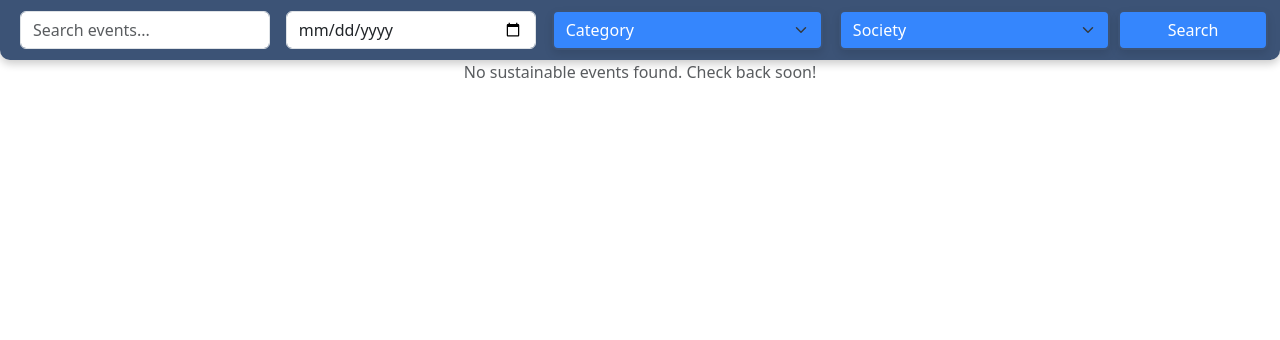
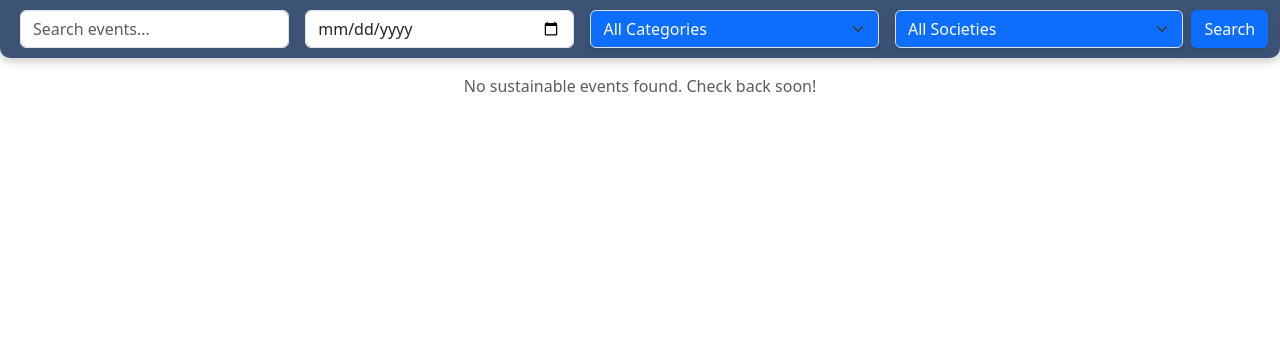
Before and after one commit to ms1498/groupSoftwareProject, a Django app: page /discover in a window 1280 px wide. Shown: the part 83-423 px from the top of the page. Run offline with Django 5.2, Linux system fonts and the light colour scheme; data that the repository does not hold is empty; some libraries are stand-ins or nearby versions.

Commit message:
filters
the website now properly searches the database based on the filers

```diff
--- a/app/templates/discover.html
+++ b/app/templates/discover.html
@@ -8,20 +8,19 @@
             box-shadow: 0px 4px 8px rgba(0, 0, 0, 0.2);
         }
 
-        /* Input and Dropdown Styling */
+        /* Search Button Styling */
         .searcher {
             color: #ffffff !important;
-            background-color: #3586fd !important;
-            border: 2px solid #3c5376 !important;
-            min-width: 150px !important;
-            border: #ffffff;
+            background-color: #0d6efd !important;
+            border: none;
             border-radius: 6px !important;
             transition: background-color 0.3s ease-in-out !important;
             box-shadow: 0px 4px 8px rgba(0, 0, 0, 0.1) !important;
+            padding: 8px 15px;
         }
 
         .searcher:hover {
-            background-color: #0d6efd;
+            background-color: #0056b3;
         }
 
         .event-card {
@@ -42,107 +41,105 @@
             color: #ffffff;
         }
 
-        /* Popup modal */
-        .popup {
+        /* Popup Styling */
+        .popup-container {
+            display: none;
+            justify-content: center;
+            align-items: center;
+            background-color: rgba(0, 0, 0, 0.7);
             position: fixed;
-            top: 10%;
-            left: 50%;
-            transform: translateX(-50%);
-            width: 80%;
-            height: auto;
-            background: white;
-            display: none; /* Initially hidden */
-            z-index: 1000;
-            box-shadow: 0 4px 8px rgba(0, 0, 0, 0.3);
+            top: 0;
+            left: 0;
+            width: 100%;
+            height: 100%;
+            z-index: 999;
         }
 
-        .popup img {
-            width: 100%;
-            height: auto;
-            object-fit: contain;
-            box-shadow: 0 4px 8px rgba(0, 0, 0, 0.3);
+        .popup {
+            background-color: white;
+            padding: 30px;
+            border-radius: 10px;
+            width: 60%;
+            max-width: 600px;
+            box-shadow: 0 4px 8px rgba(0, 0, 0, 0.1);
+            text-align: center;
+            position: relative;
         }
 
-        /* Popup close button */
         .popup-close {
             position: absolute;
             top: 10px;
             right: 10px;
-            font-size: 24px;
-            color: black;
+            font-size: 20px;
             background: none;
             border: none;
             cursor: pointer;
+            color: #888;
         }
 
-        /* Image hover effects */
-        img {
-            transition: border 0.3s ease, box-shadow 0.3s ease;
+        /* Register Button */
+        .register-btn {
+            background-color: #0d6efd !important;
+            color: white !important;
+            padding: 10px 20px;
+            border: none;
+            border-radius: 5px;
+            cursor: pointer;
+            font-size: 16px;
+            margin-top: 15px;
         }
 
+        .register-btn:hover {
+            background-color: #0056b3 !important;
+        }
     </style>
 </head>
 
 <script>
-    // Function to show the popup when an image is clicked
     function showPopup(card) {
-        const popup = document.getElementById('popup' + card);
-        popup.style.display = 'block';
+        document.getElementById('popup' + card).style.display = 'flex';
     }
 
-    // Function to hide the popup
     function exitPopup(card) {
-        const popup = document.getElementById('popup' + card);
-        popup.style.display = 'none';
+        document.getElementById('popup' + card).style.display = 'none';
     }
 </script>
 
 {% extends "base.html" %}
-
 {% block content %}
 <body>
-    <!-- Navbar (One Line) -->
-    <div class="container-fluid navbar-custom text-white">
+    <!-- Navbar -->
+    <form method="GET" action="{% url 'discover' %}" class="container-fluid navbar-custom">
         <div class="d-flex flex-nowrap justify-content-between align-items-center">
-
-            <!-- Search Bar (Expands) -->
-            <input type="text" placeholder="Search events..." class="form-control flex-grow-1 mx-2">
-
-            <!-- Date Picker -->
-            <input type="date" class="form-control flex-grow-1 mx-2" id="start-date">
-
-            <!-- Category Dropdown -->
-            <select class="form-select searcher mx-2" id="category" name="category">
-                <option selected disabled>Category</option>
-                <option value="poverty">End Poverty</option>
-                <option value="hunger">End Hunger</option>
-                <option value="health">Good Health</option>
-                <option value="education">Quality Education</option>
-                <option value="equality">Gender Equality</option>
-                <option value="water">Clean Water and Sanitation</option>
-                <option value="energy">Clean Energy</option>
-                <option value="growth">Economic Growth</option>
-                <option value="inequality">Reducing Inequalities</option>
-                <option value="cities">Sustainable Cities and Communities</option>
-                <option value="consumption">Responsible Consumption</option>
-                <option value="planet">Protect the Planet</option>
-                <option value="peace">Peace and Justice</option>
-                <option value="other">Other</option>
+            {% csrf_token %}
+            <input type="text" name="search_query" placeholder="Search events..." class="form-control flex-grow-1 mx-2">
+            <input type="date" name="event_date" class="form-control flex-grow-1 mx-2">
+            <select class="form-select searcher mx-2" name="category">
+                <option value="">All Categories</option>
+                <option value="End Poverty">End Poverty</option>
+                <option value="End Hunger">End Hunger</option>
+                <option value="Good Health">Good Health</option>
+                <option value="Quality Education">Quality Education</option>
+                <option value="Gender Equality">Gender Equality</option>
+                <option value="Clean Water and Sanitation">Clean Water and Sanitation</option>
+                <option value="Clean Energy">Clean Energy</option>
+                <option value="Economic Growth">Economic Growth</option>
+                <option value="Reducing Inequalities">Reducing Inequalities</option>
+                <option value="Sustainable Cities and Communities">Sustainable Cities and Communities</option>
+                <option value="Responsible Consumption">Responsible Consumption</option>
+                <option value="Protect the Planet">Protect the Planet</option>
+                <option value="Peace and Justice">Peace and Justice</option>
+                <option value="Other">Other</option>
             </select>
-
-            <!-- Society Dropdown -->
-            <select class="form-select searcher mx-2" id="society" name="society">
-                <option selected disabled>Society</option>
-                {% for Society in Society %}
-                    <option value="{{ Society }}">{{ Society }}</option>
+            <select class="form-select searcher mx-2" name="society">
+                <option value="">All Societies</option>
+                {% for society in societies %}
+                    <option value="{{ society }}">{{ society }}</option>
                 {% endfor %}
             </select>
-
-            <!-- Search Button -->
             <button type="submit" class="btn searcher">Search</button>
         </div>
-    </div>
-
+    </form>
     <!-- Event Cards -->
 
     {% for event in events %}
@@ -162,32 +159,22 @@
             </div>
         </div>
 
-            <div class="popup" id="popup{{ forloop.counter }}">
+        <!-- Popup -->
+        <div class="popup-container" id="popup{{ forloop.counter }}">
+            <div class="popup">
                 <button class="popup-close" onclick="exitPopup('{{ forloop.counter }}')">X</button>
-                <h2 style="color: #0d6efd;">{{ event.name }}</h2>
-                    <p class="mb-2"><strong>Date:</strong> {{event.date}}</p>
-                    <p>{{event.description}}</p>
-                    <div class="col-md-4">
-                        <div class="event-image">{{event.image}}</div>
+                <h2 class="popup-title">{{ event.name }}</h2>
+                <p class="popup-date"><strong>Date:</strong> {{ event.date }}</p>
+                <p class="popup-description">{{ event.description }}</p>
+                <div class="popup-image">
+                    <img src="{{ event.image }}" alt="Event Image">
+                </div>
+                <button class="btn register-btn" onclick="">Register here</button>
             </div>
         </div>
         {% empty %}
             <p class="text-muted text-center">No sustainable events found. Check back soon!</p>
         {% endfor %}
-
-    <!-- CoreUI JS -->
-    <script src="https://cdn.jsdelivr.net/npm/@coreui/coreui@4.6.1/dist/js/coreui.bundle.min.js"></script>
-    <script>
-        document.addEventListener("DOMContentLoaded", function() {
-            var datePickers = document.querySelectorAll('[data-coreui-toggle="date-picker"]');
-            datePickers.forEach(function(datePicker) {
-                new coreui.DatePicker(datePicker, {
-                    locale: "en-US",
-                    calendarDate: new Date(),
-                    format: 'yyyy/mm/dd',
-                });
-            });
-        });
-    </script>
+    </div>
 </body>
 {% endblock %}
--- a/app/views.py
+++ b/app/views.py
@@ -20,8 +20,39 @@ def index(request: HttpRequest) -> HttpResponse:
     return render(request, "home.html", {"events":events})
 
 def discover(request: HttpRequest) -> HttpResponse:
+    """Filters events based on user input
+
+    @author  Tilly Searle
+    """
+    search_query = request.GET.get('search_query', '')
+    event_date = request.GET.get('event_date', '')
+    category = request.GET.get('category', '')
+    society = request.GET.get('society', '')
+
     events = Event.objects.all()
-    return render(request, "discover.html",{"events":events})
+
+    if search_query:
+        events = events.filter(name__icontains=search_query)
+
+    events = events.filter(approved="1")
+    if category:
+        events = events.filter(category=category)
+
+    if event_date:
+        events = events.filter(date__date=event_date)
+
+    if category:
+        events = events.filter(category=category)
+
+    if society:
+        events = events.filter(organiser__society_name=society)
+
+    return render(request, "discover.html", {"events": events})
+
+def register(request: HttpRequest) -> HttpResponse:
+    """Filters events based on user input"""
+
+    return render(request, "discover.html", {"events": events})
 
 def my_events(request: HttpRequest) -> HttpResponse:
     return render(request, "my_events.html")
```
Lines whose indentation alone changed are shown as unchanged.
